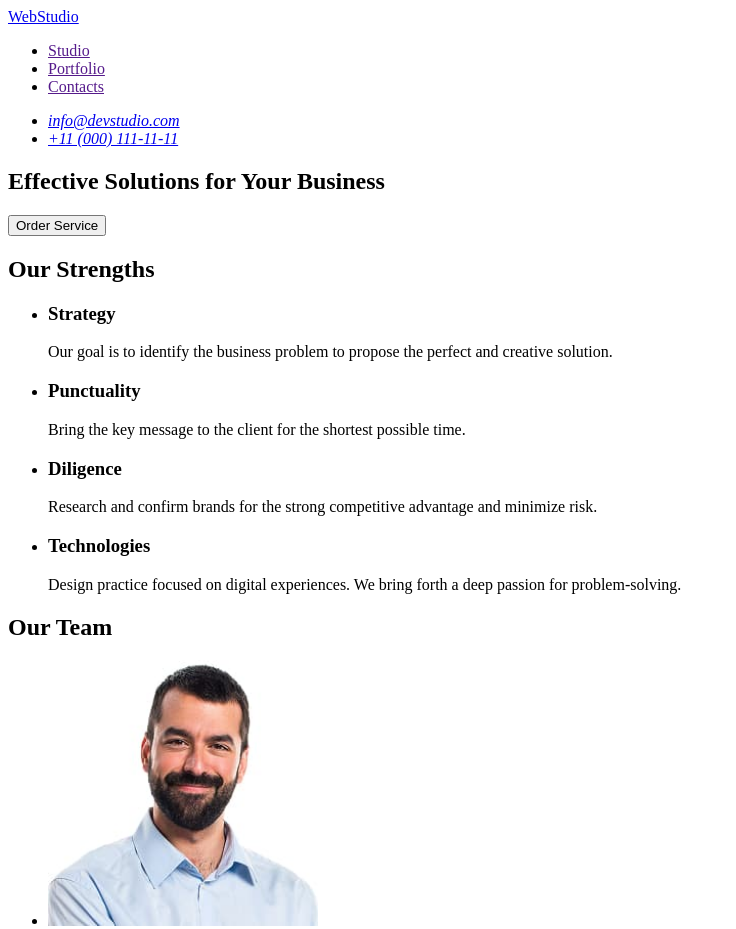
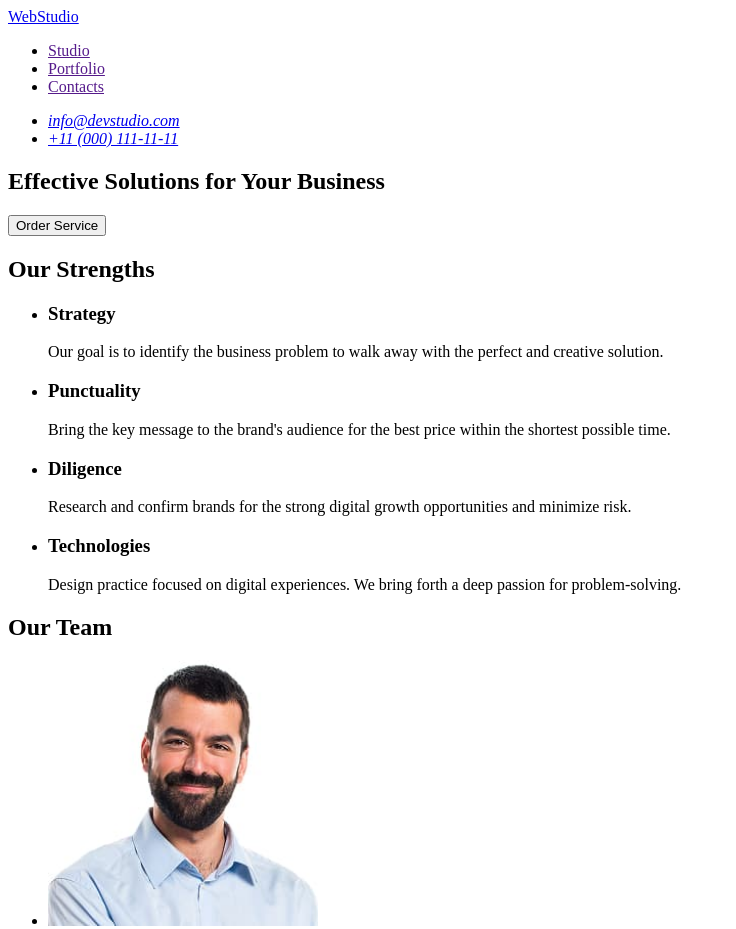
Before and after one commit to Tinaalisa/goit-markup-hw-01, a plain HTML site: page index.html in a window 1280 px wide. Shown: the top 929 px of the page, without its empty margins (0-736 px from the left). Drawn offline with Linux system fonts and the light colour scheme.

Commit message:
Fix: Corrected paragraph content in Features section

```diff
--- a/index.html
+++ b/index.html
@@ -33,15 +33,15 @@
             <ul>
                 <li>
                     <h3>Strategy</h3>
-                    <p>Our goal is to identify the business problem to propose the perfect and creative solution.</p>
+                    <p>Our goal is to identify the business problem to walk away with the perfect and creative solution.</p>
                 </li>
                 <li>
                     <h3>Punctuality</h3>
-                    <p>Bring the key message to the client for the shortest possible time.</p>
+                    <p>Bring the key message to the brand's audience for the best price within the shortest possible time.</p>
                 </li>
                 <li>
                     <h3>Diligence</h3>
-                    <p>Research and confirm brands for the strong competitive advantage and minimize risk.</p>
+                    <p>Research and confirm brands for the strong digital growth opportunities and minimize risk.</p>
                 </li>
                 <li>
                     <h3>Technologies</h3>
```
